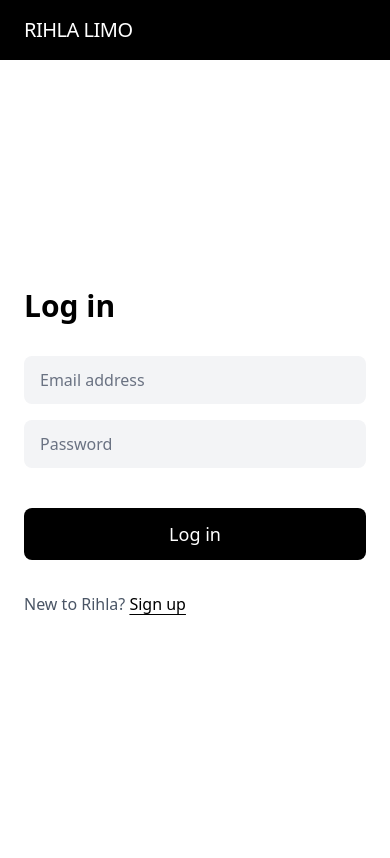
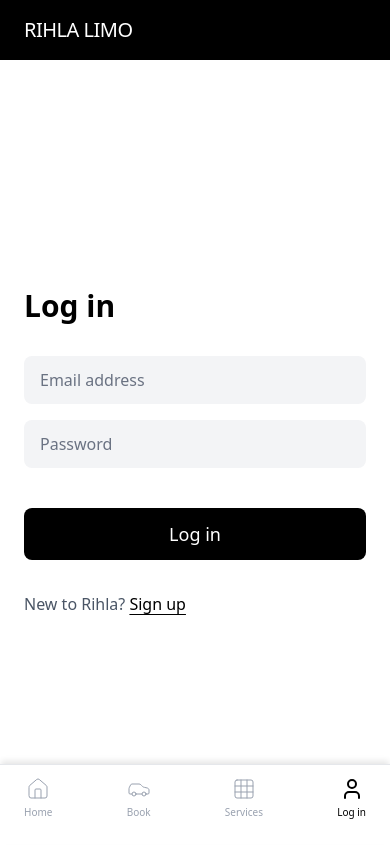
Before and after one commit to Luyando24/rihlalimo, a Next.js app: page /login in a window 390 px wide. Shown: the top 858 px of the page. Built offline with nearby package versions, Linux system fonts and the light colour scheme; no server answers.

Commit message:
new version

```diff
--- a/src/app/book/actions.ts
+++ b/src/app/book/actions.ts
@@ -1,6 +1,6 @@
 'use server'
 
-import { calculateFare, getPricingRules } from '@/utils/pricing'
+import { calculateFare } from '@/utils/pricing'
 import { stripe } from '@/utils/stripe/server'
 import { createClient } from '@/utils/supabase/server'
 import { revalidatePath } from 'next/cache'
--- a/src/app/layout.tsx
+++ b/src/app/layout.tsx
@@ -1,6 +1,8 @@
 import type { Metadata } from "next";
 import { Geist, Geist_Mono } from "next/font/google";
 import "./globals.css";
+import { createClient } from "@/utils/supabase/server";
+import BottomNav from "@/components/layout/BottomNav";
 
 const geistSans = Geist({
   variable: "--font-geist-sans",
@@ -17,18 +19,36 @@
   description: "Luxury chauffeur and limousine booking platform",
 };
 
-export default function RootLayout({
+export default async function RootLayout({
   children,
 }: Readonly<{
   children: React.ReactNode;
 }>) {
+  const supabase = await createClient();
+  const {
+    data: { user },
+  } = await supabase.auth.getUser();
+
+  let role = null;
+  if (user) {
+    const { data: profile } = await supabase
+      .from("profiles")
+      .select("role")
+      .eq("id", user.id)
+      .single();
+    role = profile?.role;
+  }
+
   return (
     <html lang="en" suppressHydrationWarning>
       <body
         className={`${geistSans.variable} ${geistMono.variable} antialiased`}
         suppressHydrationWarning
       >
-        {children}
+        <div className="pb-20 md:pb-0 min-h-screen">
+          {children}
+        </div>
+        <BottomNav user={user} role={role} />
       </body>
     </html>
   );
--- a/src/components/home/Hero.tsx
+++ b/src/components/home/Hero.tsx
@@ -236,7 +236,7 @@
         </div>
 
         {/* Right Content - Image */}
-        <div className="w-full md:w-1/2 lg:w-7/12 relative h-[50vh] md:h-auto md:absolute md:right-0 md:top-0 md:bottom-0">
+        <div className="w-full md:w-1/2 lg:w-7/12 relative h-[300px] md:h-auto md:absolute md:right-0 md:top-0 md:bottom-0 mt-8 md:mt-0">
              {/* Using a placeholder that mimics the Uber style - clean, lifestyle or abstract car */}
              <div
                 className="w-full h-full bg-cover bg-center md:rounded-l-3xl"
--- /dev/null
+++ b/src/components/layout/BottomNav.tsx
@@ -0,0 +1,79 @@
+'use client'
+
+import Link from 'next/link'
+import { usePathname } from 'next/navigation'
+import { Home, Car, User, Grid, Calendar } from 'lucide-react'
+import { User as SupabaseUser } from '@supabase/supabase-js'
+
+interface BottomNavProps {
+  user: SupabaseUser | null
+  role?: string | null
+}
+
+export default function BottomNav({ user, role }: BottomNavProps) {
+  const pathname = usePathname()
+
+  const isActive = (path: string) => {
+    if (path === '/' && pathname === '/') return true
+    if (path !== '/' && pathname.startsWith(path)) return true
+    return false
+  }
+
+  const getDashboardLink = () => {
+    if (role === 'admin') return '/admin'
+    if (role === 'driver') return '/driver'
+    return '/dashboard'
+  }
+
+  const navItems = [
+    {
+      label: 'Home',
+      href: '/',
+      icon: Home
+    },
+    {
+      label: 'Book',
+      href: '/book',
+      icon: Car
+    },
+    {
+      label: 'Services',
+      href: '/services', // We might need to create this page or link to section
+      icon: Grid
+    },
+    {
+      label: user ? 'Account' : 'Log in',
+      href: user ? getDashboardLink() : '/login',
+      icon: User
+    }
+  ]
+
+  // If user is logged in, maybe show "My Rides" instead of Services?
+  // Or just keep it simple. Let's keep Services for now as it's a landing page feature.
+  // Actually, for a logged in user, "My Rides" is more useful.
+
+  if (user && role !== 'admin' && role !== 'driver') {
+      // Replace Services with My Rides/History for regular users if we had a specific route
+      // But dashboard covers it.
+  }
+
+  return (
+    <div className="md:hidden fixed bottom-0 left-0 right-0 bg-white border-t border-gray-200 px-6 py-3 pb-6 z-50 flex justify-between items-center shadow-[0_-4px_6px_-1px_rgba(0,0,0,0.1)]">
+      {navItems.map((item) => {
+        const active = isActive(item.href)
+        const Icon = item.icon
+
+        return (
+          <Link
+            key={item.href}
+            href={item.href}
+            className={`flex flex-col items-center gap-1 ${active ? 'text-black' : 'text-gray-400'}`}
+          >
+            <Icon className={`w-6 h-6 ${active ? 'stroke-2' : 'stroke-1'}`} />
+            <span className="text-[10px] font-medium">{item.label}</span>
+          </Link>
+        )
+      })}
+    </div>
+  )
+}
```
